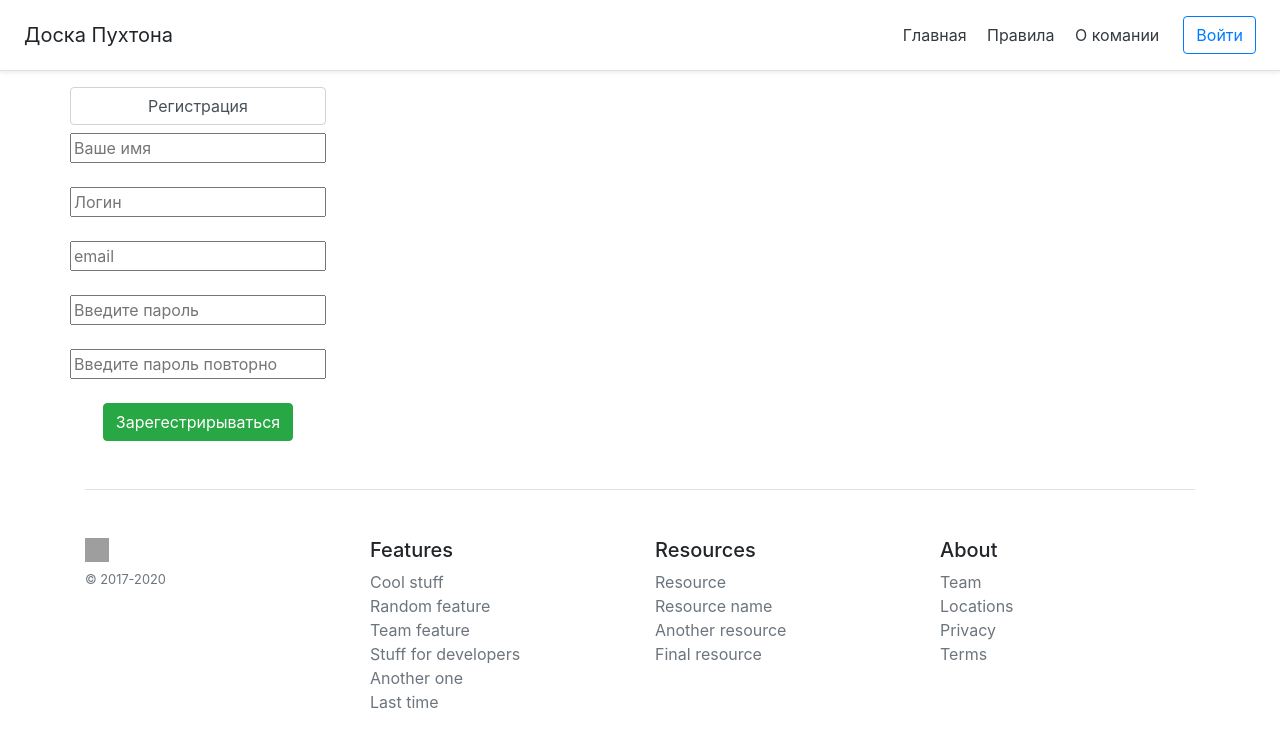
After one commit to pavelk123/Flask_site, a Flask app: page /registration in a window 1280 px wide. The commit adds this page. Shown: the top 748 px of the page. Run offline with Flask 2, Linux system fonts and the light colour scheme; some libraries are stand-ins or nearby versions; grey boxes are pictures that could not be loaded.

Commit message:
login 1.0

```diff
--- a/main.py
+++ b/main.py
@@ -1,5 +1,5 @@
 from flask import Flask, render_template, url_for, request, redirect, make_response, flash, session, abort
-
+from werkzeug.security import generate_password_hash, check_password_hash
 from flask_sqlalchemy import SQLAlchemy
 import datetime
 
@@ -39,10 +39,42 @@ class Item(db.Model):
     parent = db.Column(db.String(100), nullable=False)
 
     def __repr__(self):
-        return f'Запись: {self.title}, {self.price}, {self.info}'
+        return f'Запись:{self.id} {self.title}, {self.price}, {self.info}'
 
 
 #admin = User(name='admin',username='admin1',email='sdfsdfsdf@dfsdf',password_hash='123')
+
+@app.route('/registration', methods=['GET', 'POST'])
+def registr():
+    if request.method == 'POST':
+        name = request.form['username']
+        login = request.form['login']
+        email = request.form['email']
+        password = request.form['password']
+        password2 = request.form['password2']
+        if password == password2:
+            isNotInBase = True
+            users = User.query.all()
+            for user in users:
+                if login == user.username:
+                    flash('Такой пользователь уже зарегестрирыван',category='danger')
+                    isNotInBase = False
+                    return redirect(url_for('registr'))
+            if isNotInBase is True:
+                user_new = User(name=name,username=login,email=email,password_hash=generate_password_hash(password))
+                try:
+                    db.session.add(user_new)
+                    db.session.commit()
+                    flash('Вы зарегестрирывались',category='success')
+                    return redirect(url_for('registr'))
+                except:
+                    flash('Что-то пошло не так(((',category='danger')
+                    return redirect(url_for('registr'))
+        else:
+            flash('Пароли не совпадают',category='danger')
+            return redirect(url_for('registr'))
+    if request.method == 'GET':
+        return render_template('register.html')
 
 
 @app.route('/login', methods=['GET','POST'])
@@ -52,7 +84,7 @@ def login():
         password= request.form['password']
         user = User.query.filter_by(username=login).first()
         if user is not None:
-            if user.username == login and user.password_hash == password:
+            if user.username == login and check_password_hash(user.password_hash, password) == True:
                 session['userLogged'] = request.form['login']
                 flash(f'Вы вошли под ником {session["userLogged"]}',category='primary')
                 return redirect(url_for('profile', username=session['userLogged']))
--- /dev/null
+++ b/templates/register.html
@@ -0,0 +1,33 @@
+{% extends 'base.html' %}
+
+{% block title %}
+<title>Регистрация</title>
+{% endblock %}
+
+{% block body %}
+
+
+<div class="container text-center">
+  <div class="card-deck mb-4 text-center">
+
+
+    <form method="post" action="{{url_for('registr')}}">
+        <h2 class="form-control">Регистрация </h2>
+        <input type="text" class=form-control" name="username" id="username" placeholder="Ваше имя" maxlength="12" required><br><br>
+        <input type="text" class=form-control" name="login" id="login" placeholder="Логин" maxlength="12" required><br><br>
+        <input type="email" class=form-control" name="email" id="email" placeholder="email" maxlength="15" required><br><br>
+        <input type="password" class=form-control" name="password" id="password" placeholder="Введите пароль" required><br><br>
+        <input type="password" class=form-control" name="password2" id="password2" placeholder="Введите пароль повторно" required><br><br>
+
+
+
+        <button class="btn btn-success " type="submit">Зарегестрирываться</button><br>
+
+
+    </form>
+
+</div>
+</div>
+
+
+{% endblock %}
```
Also changed, not shown: templates/login.html (+6 -2 lines), shop.db.
